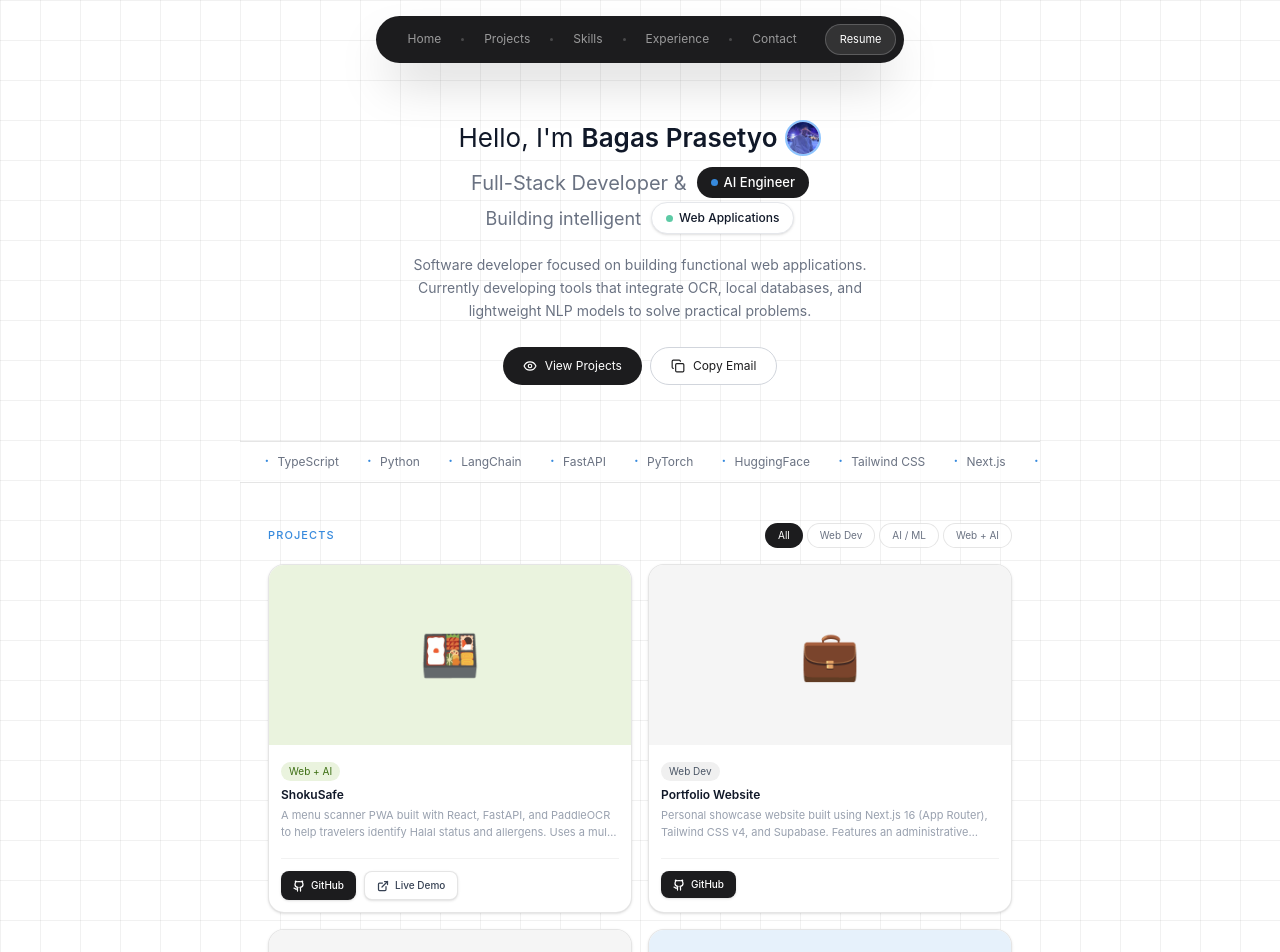
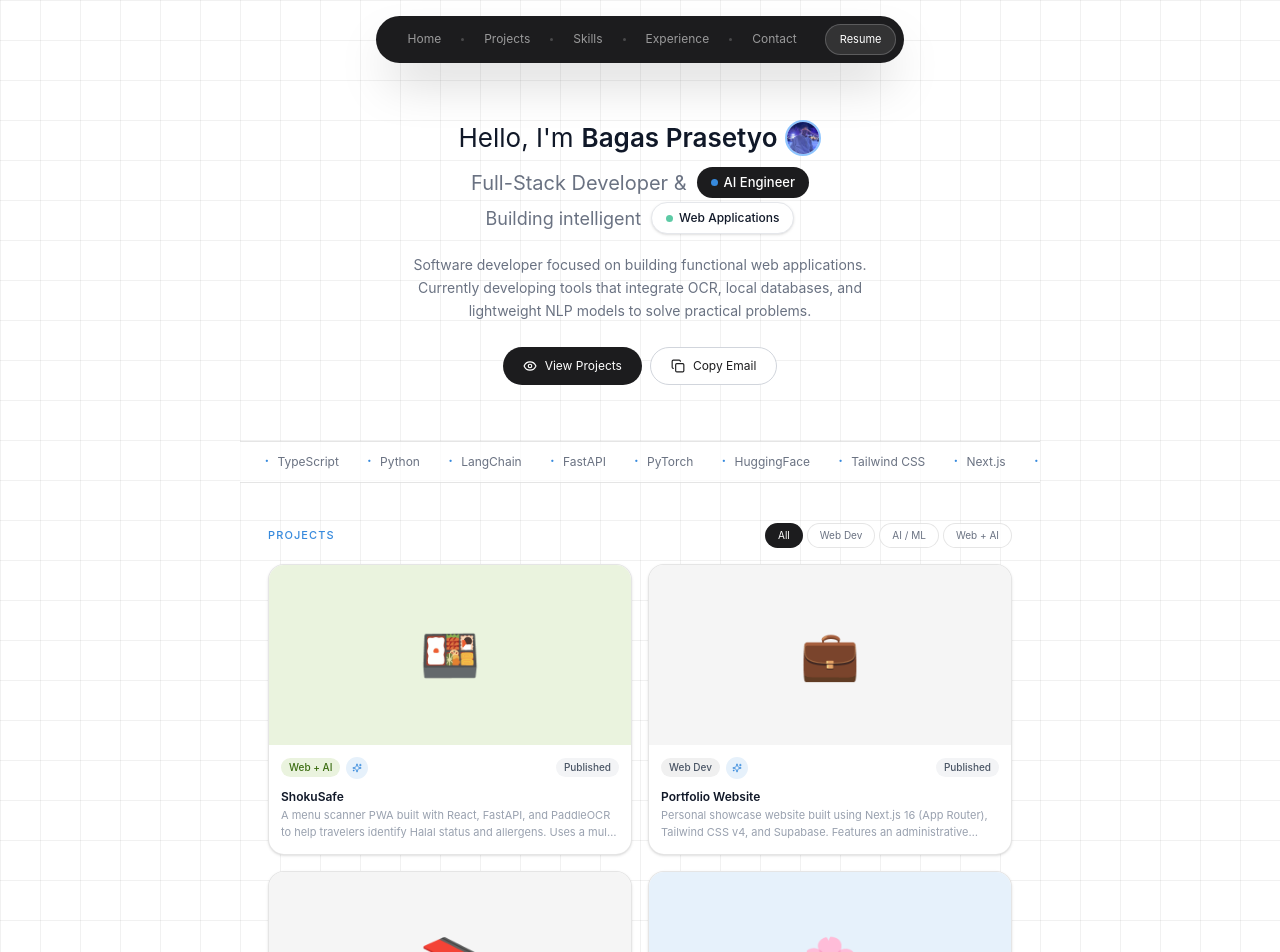
Before and after one commit to bagaspra/Portofolio, a Next.js app: page / in a window 1280 px wide. Shown: the top 952 px of the page. Built offline with nearby package versions, Linux system fonts and the light colour scheme; no server answers; the database is empty.

Commit message:
feat(ui): implement HoverDetailCard interaction on project grid with spring-motion blur overlay, action buttons, and rotating sparkles icon

```diff
--- a/app/PortfolioClient.tsx
+++ b/app/PortfolioClient.tsx
@@ -2,7 +2,7 @@
 
 import { useState } from "react";
 import { motion, AnimatePresence } from "motion/react";
-import { Github, Linkedin, Twitter, Instagram, Mail, ExternalLink, Eye, Copy, Code2, BrainCircuit, Layers, Check, Clock, Briefcase, GraduationCap } from "lucide-react";
+import { Github, Linkedin, Twitter, Instagram, Mail, ExternalLink, Eye, Copy, Code2, BrainCircuit, Layers, Check, Clock, Briefcase, GraduationCap, Sparkles } from "lucide-react";
 import { toast } from "sonner";
 import type { HeroData, Project, SkillGroup, Experience, ContactLink } from "@/types/index";
 
@@ -19,6 +19,7 @@ interface Props {
 export default function PortfolioClient({ data }: Props) {
   const { hero, projects, skillGroups, experience, contact } = data;
   const [activeTab, setActiveTab] = useState("All");
+  const [hoveredId, setHoveredId] = useState<string | null>(null);
 
   const filterProjects = () => {
     if (activeTab === "All") return projects;
@@ -147,16 +148,21 @@ export default function PortfolioClient({ data }: Props) {
                 key={p.id}
                 className="bg-white rounded-2xl overflow-hidden border border-black/10 shadow-sm hover:shadow-md transition"
               >
-                <div className={`h-[180px] relative flex items-center justify-center overflow-hidden ${p.category === 'web' ? 'bg-[#F5F5F5] text-gray-500' : p.category === 'ai' ? 'bg-[#E6F1FB] text-[#378ADD]' : 'bg-[#EAF3DE] text-[#3B6D11]'}`}>
+                {/* Top Visual Cover Section (Hover Trigger) */}
+                <div
+                  className={`h-[180px] relative flex items-center justify-center overflow-hidden ${p.category === 'web' ? 'bg-[#F5F5F5] text-gray-500' : p.category === 'ai' ? 'bg-[#E6F1FB] text-[#378ADD]' : 'bg-[#EAF3DE] text-[#3B6D11]'}`}
+                  onMouseEnter={() => setHoveredId(p.id)}
+                  onMouseLeave={() => setHoveredId(null)}
+                >
                   {p.thumbnail_emoji ? (
                     /^(https?:\/\/|\/)/.test(p.thumbnail_emoji) ? (
                       <img
                         src={p.thumbnail_emoji}
                         alt={p.name}
-                        className="w-full h-full object-cover"
+                        className={`w-full h-full object-cover transition-transform duration-300 ${hoveredId === p.id ? 'scale-90' : 'scale-100'}`}
                       />
                     ) : (
-                      <span className="text-5xl leading-none">{p.thumbnail_emoji}</span>
+                      <span className={`text-5xl leading-none transition-transform duration-300 ${hoveredId === p.id ? 'scale-90' : 'scale-100'}`}>{p.thumbnail_emoji}</span>
                     )
                   ) : (
                     <>
@@ -165,39 +171,77 @@ export default function PortfolioClient({ data }: Props) {
                       {p.category === 'combo' && <Layers size={28} strokeWidth={1.5} />}
                     </>
                   )}
-                </div>
-                <div className="p-3">
-                  <div className={`text-[10px] px-2 py-0.5 rounded-full inline-block mb-1.5 ${p.category === 'web' ? 'bg-[#F0F0F0] text-gray-600' : p.category === 'ai' ? 'bg-[#E6F1FB] text-[#185FA5]' : 'bg-[#EAF3DE] text-[#3B6D11]'}`}>
-                    {p.category === 'web' ? 'Web Dev' : p.category === 'ai' ? 'AI / ML' : 'Web + AI'}
-                  </div>
-                  <div className="text-xs font-semibold text-gray-900">{p.name}</div>
-                  <div className="text-[11px] text-gray-400 mt-1 leading-relaxed line-clamp-2">{p.description}</div>
-                  {(p.github_url || p.demo_url) && (
-                    <div className="flex gap-2 mt-4 pt-3 border-t border-black/5">
+
+                  {/* Blur Overlay with Action Buttons */}
+                  <AnimatePresence>
+                    {hoveredId === p.id && (
+                      <motion.div
+                        initial={{ opacity: 0 }}
+                        animate={{ opacity: 1 }}
+                        exit={{ opacity: 0 }}
+                        transition={{ duration: 0.2 }}
+                        className="absolute inset-0 bg-white/70 backdrop-blur-sm flex items-center justify-center"
+                      >
+                        <div className="flex gap-2 mx-auto">
                           {p.github_url && (
-                        <a
+                            <motion.a
                               href={p.github_url}
                               target="_blank"
                               rel="noopener noreferrer"
-                          className="flex items-center gap-1.5 text-[10px] font-medium px-3 py-1.5 rounded-lg bg-[#1C1C1E] text-white hover:bg-black transition shadow-sm"
+                              initial={{ y: -20, opacity: 0 }}
+                              animate={{ y: 0, opacity: 1 }}
+                              exit={{ y: -20, opacity: 0 }}
+                              transition={{ type: "spring", stiffness: 400, damping: 25, delay: 0.1 }}
+                              className="bg-[#1C1C1E] text-white cursor-pointer px-3 py-1.5 rounded-lg font-medium shadow-lg hover:bg-black transition-all duration-200 text-[10px] flex items-center gap-1.5"
                             >
                               <Github size={12} strokeWidth={2.5} />
                               GitHub
-                        </a>
+                            </motion.a>
                           )}
                           {p.demo_url && (
-                        <a
+                            <motion.a
                               href={p.demo_url}
                               target="_blank"
                               rel="noopener noreferrer"
-                          className="flex items-center gap-1.5 text-[10px] font-medium px-3 py-1.5 rounded-lg bg-white border border-black/10 text-gray-700 hover:bg-gray-50 transition shadow-sm"
+                              initial={{ y: -20, opacity: 0 }}
+                              animate={{ y: 0, opacity: 1 }}
+                              exit={{ y: -20, opacity: 0 }}
+                              transition={{ type: "spring", stiffness: 400, damping: 25, delay: 0.2 }}
+                              className="bg-white text-gray-900 border border-black/10 cursor-pointer px-3 py-1.5 rounded-lg font-medium shadow-lg hover:bg-gray-50 transition-all duration-200 text-[10px] flex items-center gap-1.5"
                             >
                               <ExternalLink size={12} strokeWidth={2.5} />
                               Live Demo
-                        </a>
+                            </motion.a>
                           )}
                         </div>
+                      </motion.div>
                     )}
+                  </AnimatePresence>
+                </div>
+
+                {/* Bottom Content Section */}
+                <div className="p-3">
+                  {/* Status Pills */}
+                  <div className="flex items-center justify-between mb-2.5">
+                    <div className="flex items-center gap-1.5">
+                      <div className={`text-[10px] px-2 py-0.5 rounded-full font-medium ${p.category === 'web' ? 'bg-[#F0F0F0] text-gray-600' : p.category === 'ai' ? 'bg-[#E6F1FB] text-[#185FA5]' : 'bg-[#EAF3DE] text-[#3B6D11]'}`}>
+                        {p.category === 'web' ? 'Web Dev' : p.category === 'ai' ? 'AI / ML' : 'Web + AI'}
+                      </div>
+                      <motion.div
+                        className="bg-[#E6F1FB] text-[#378ADD] p-1.5 rounded-full"
+                        whileHover={{ rotate: 15, scale: 1.1 }}
+                      >
+                        <Sparkles className="w-2.5 h-2.5" />
+                      </motion.div>
+                    </div>
+                    <div className="text-[10px] px-2 py-0.5 rounded-full font-medium bg-gray-100 text-gray-600">
+                      Published
+                    </div>
+                  </div>
+
+                  {/* Title and Subtitle */}
+                  <div className="text-xs font-semibold text-gray-900">{p.name}</div>
+                  <div className="text-[11px] text-gray-400 mt-0.5 leading-relaxed line-clamp-2">{p.description}</div>
                 </div>
               </motion.div>
             ))}
```
Lines whose indentation alone changed are shown as unchanged.
